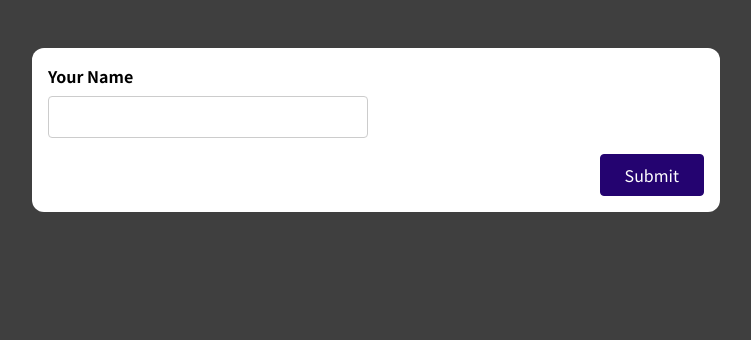
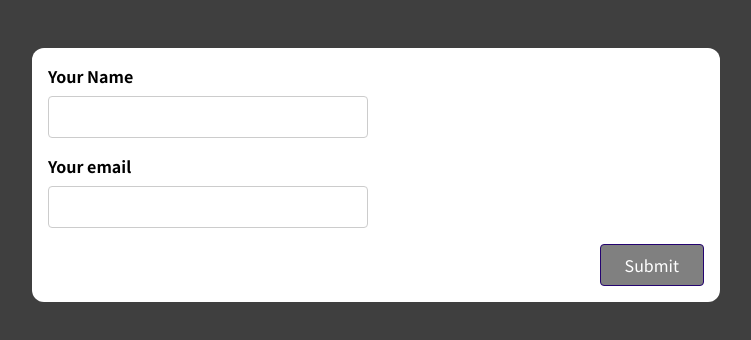
Before and after one commit to henry-salliss/forms-and-ui, a React (Create React App) app: page / in a window 1280 px wide. Shown: the top 340 px of the page, without its empty margins (264-1015 px from the left). Built offline with nearby package versions, Linux system fonts and the light colour scheme.

Commit message:
added email input and state to manage validity of email input

```diff
--- a/src/components/SimpleInput.js
+++ b/src/components/SimpleInput.js
@@ -1,15 +1,25 @@
 import { useEffect, useState } from "react";
 
 const SimpleInput = (props) => {
+  // name input state
   const [name, setName] = useState("");
   const [nameTouched, setNameTouched] = useState(false);
 
   const nameIsValid = name.trim() !== "";
   const nameIsInvalid = nameTouched && !nameIsValid;
 
+  // email input state
+  const [email, setEmail] = useState("");
+  const [emailTouched, setEmailTouched] = useState(false);
+
+  const emailIsValid = email.trim().includes("@") && email !== "";
+  const emailIsInvalid = !emailIsValid && emailTouched;
+
   let formIsValid = false;
 
-  if (nameIsValid) formIsValid = true;
+  if (nameIsValid && emailIsValid) formIsValid = true;
+
+  //// name input handlers ////
 
   const nameChangeHandler = (e) => {
     setName(e.target.value);
@@ -19,23 +29,38 @@ const SimpleInput = (props) => {
     setNameTouched(true);
   };
 
+  //// email input handlers ////
+
+  const emailChangeHandler = (e) => {
+    setEmail(e.target.value);
+  };
+
+  const emailBlurHandler = (e) => {
+    setEmailTouched(true);
+  };
+
   const formHandler = (e) => {
     e.preventDefault();
 
-    // user has had chance to change input
+    // user has had chance to change inputs
     setNameTouched(true);
+    setEmailTouched(true);
 
-    if (!nameIsValid) return;
-    // input is valid and reset
+    if (!nameIsValid || !emailIsValid) return;
+
+    // inputs are valid and reset
     setName("");
     setNameTouched(false);
+    setEmail("");
+    setEmailTouched(false);
   };
 
-  const formClasses = nameIsInvalid ? "form-control invalid" : "form-control";
+  const nameClasses = nameIsInvalid ? "form-control invalid" : "form-control";
+  const emailClasses = emailIsInvalid ? "form-control invalid" : "form-control";
 
   return (
     <form onSubmit={formHandler}>
-      <div className={formClasses}>
+      <div className={nameClasses}>
         <label htmlFor="name">Your Name</label>
         <input
           type="text"
@@ -46,6 +71,19 @@ const SimpleInput = (props) => {
         />
         {nameIsInvalid && <p className="error-text">Name must not be empty</p>}
       </div>
+      <div className={emailClasses}>
+        <label htmlFor="email">Your email</label>
+        <input
+          type="email"
+          id="email"
+          onChange={emailChangeHandler}
+          onBlur={emailBlurHandler}
+          value={email}
+        />
+        {emailIsInvalid && (
+          <p className="error-text">Email must contain an @ symbol</p>
+        )}
+      </div>
       <div className="form-actions">
         <button disabled={!formIsValid}>Submit</button>
       </div>
--- a/src/index.css
+++ b/src/index.css
@@ -1,11 +1,11 @@
-@import url('https://fonts.googleapis.com/css2?family=Noto+Sans+JP:wght@400;700&display=swap');
+@import url("https://fonts.googleapis.com/css2?family=Noto+Sans+JP:wght@400;700&display=swap");
 
 * {
   box-sizing: border-box;
 }
 
 html {
-  font-family: 'Noto Sans JP', sans-serif;
+  font-family: "Noto Sans JP", sans-serif;
 }
 
 body {
@@ -79,6 +79,11 @@ button:active {
   border-color: #33059e;
 }
 
+button:disabled {
+  background-color: gray;
+  cursor: not-allowed;
+}
+
 .form-actions {
   text-align: right;
 }
```
Also changed, not shown: 1 other file (tests, documents, lock files or other folders).
